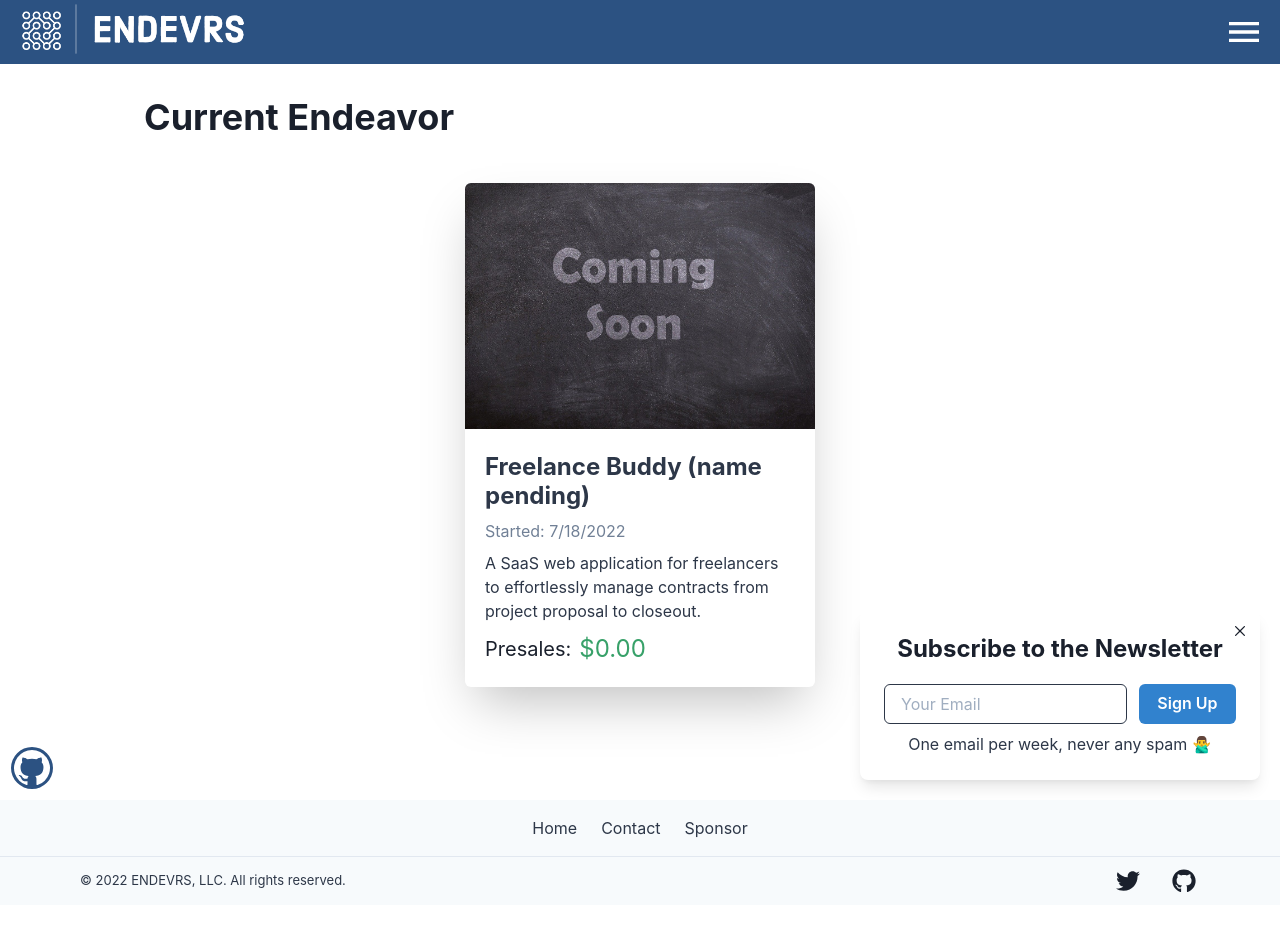
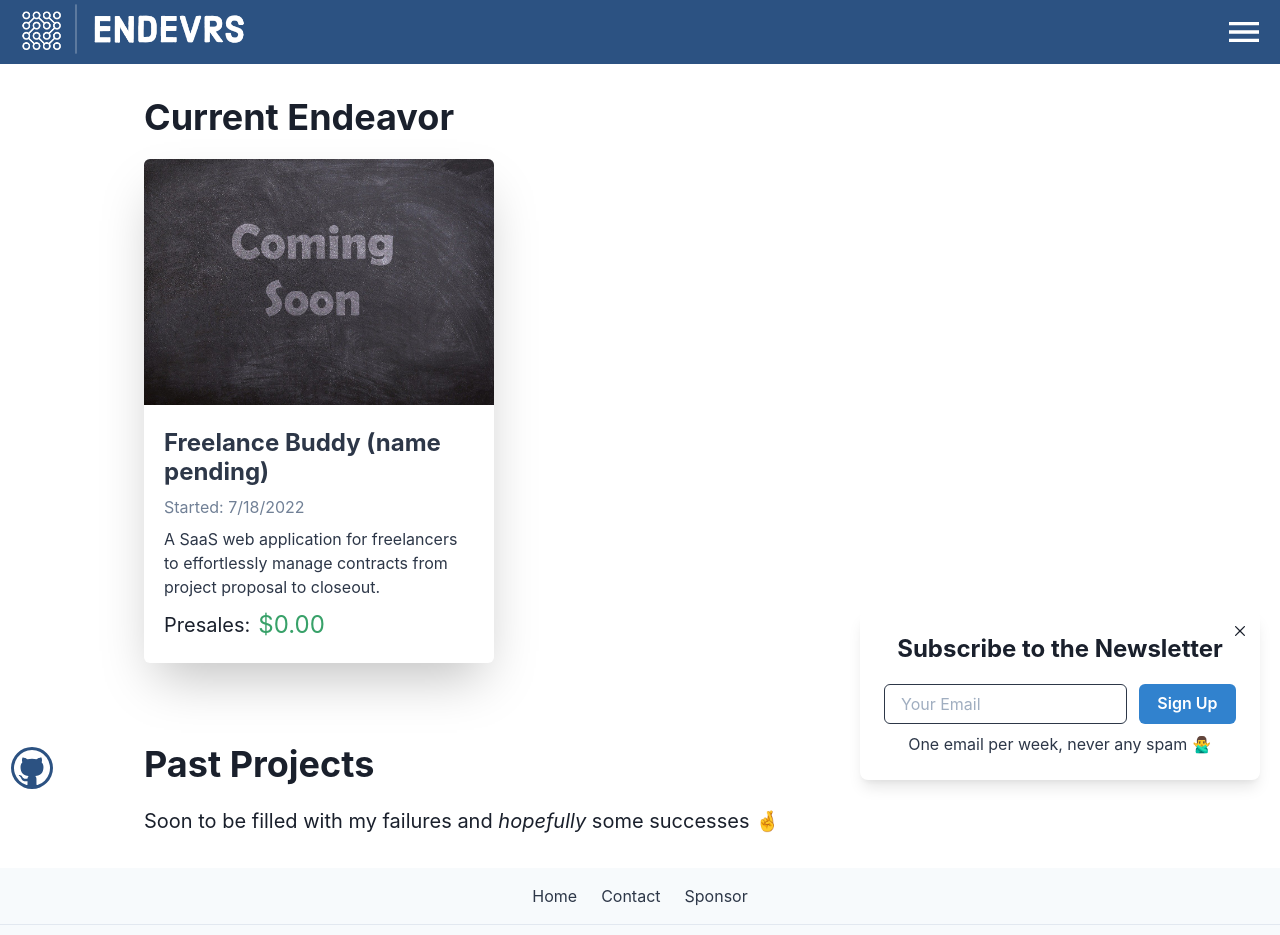
Before and after one commit to Seth-McKilla/mckilla-dot-dev-old, a Next.js app: page /projects in a window 1280 px wide. Shown: the top 935 px of the page. Before the commit the page ends 905 px from the top, so only its background shows below. Built offline with nearby package versions, Linux system fonts and the light colour scheme.

Commit message:
Add past projects section (#7)

```diff
--- a/components/CardPost.tsx
+++ b/components/CardPost.tsx
@@ -23,7 +23,7 @@ export default function CardPost({ slug, meta }: Post) {
       <Link href={`/posts/${slug}`}>
         <Box
           as={motion.div}
-          maxW={{ base: 300, sm: 350 }}
+          maxW={{ base: "auto", sm: 350 }}
           w="full"
           bg={useColorModeValue("white", "gray.900")}
           boxShadow="2xl"
--- a/components/CardProject.tsx
+++ b/components/CardProject.tsx
@@ -1,13 +1,6 @@
 import Link from "next/link";
 import Image from "next/image";
-import {
-  Box,
-  Center,
-  Heading,
-  Text,
-  Stack,
-  useColorModeValue,
-} from "@chakra-ui/react";
+import { Box, Heading, Text, Stack, useColorModeValue } from "@chakra-ui/react";
 import { motion } from "framer-motion";
 
 import type { Project } from "types";
@@ -21,11 +14,10 @@ export default function CardProject({
   revenueAmount,
 }: Project) {
   return (
-    <Center py={6}>
     <Link href={`/projects/${name}`}>
       <Box
         as={motion.div}
-          maxW={{ base: 300, sm: 350 }}
+        maxW={{ base: "auto", sm: 350 }}
         w="full"
         bg={useColorModeValue("white", "gray.900")}
         boxShadow="2xl"
@@ -72,6 +64,5 @@ export default function CardProject({
         </Stack>
       </Box>
     </Link>
-    </Center>
   );
 }
--- a/components/CardSubscribe.tsx
+++ b/components/CardSubscribe.tsx
@@ -72,7 +72,6 @@ export default function CardSubscribe({ showCloseButton = true }: Props) {
       top={{ base: 0, sm: "auto" }}
       bottom={{ base: "auto", sm: 5 }}
       right={{ base: "auto", sm: 5 }}
-      left={{ base: "auto", sm: "auto" }}
       width={{ base: "100%", sm: "auto" }}
       align="center"
       justify="center"
--- a/pages/posts/index.tsx
+++ b/pages/posts/index.tsx
@@ -25,13 +25,9 @@ const Posts: NextPage<Props> = ({ posts }) => (
       <CardSubscribe />
       <Container maxW="container.lg">
         <Heading
-          mt={{ base: 3, sm: 0 }}
+          mt={{ base: 8, sm: 0 }}
           fontSize={{ base: "3xl", sm: "4xl" }}
           mb={{ base: 0, sm: 5 }}
-          textAlign={{
-            base: "center",
-            sm: "left",
-          }}
         >
           {"Featured Posts"}
         </Heading>
--- a/pages/projects/[name].tsx
+++ b/pages/projects/[name].tsx
@@ -14,8 +14,8 @@ const Projects: NextPage = () => {
   return (
     <BasicLayout
       meta={{
-        title: "ENDEVRS | Projects",
-        description: "A collection of my current and past projects.",
+        title: `ENDEVRS | ${name}`,
+        description: "My current endeavor.",
         cardImage: "/images/seth-headshot.png",
       }}
     >
--- a/pages/projects/index.tsx
+++ b/pages/projects/index.tsx
@@ -26,17 +26,26 @@ const Projects: NextPage<Props> = ({ projects }) => {
         <CardSubscribe />
         <Container maxW="container.lg">
           <Heading
-            mt={{ base: 3, sm: 0 }}
+            mt={{ base: 8, sm: 0 }}
             fontSize={{ base: "3xl", sm: "4xl" }}
-            mb={{ base: 0, sm: 5 }}
-            textAlign={{
-              base: "center",
-              sm: "left",
-            }}
+            mb={5}
           >
             {"Current Endeavor"}
           </Heading>
           <CardProject {...currentProject} />
+          <Heading mt={20} fontSize={{ base: "3xl", sm: "4xl" }} mb={5}>
+            {"Past Projects"}
+          </Heading>
+          <Text
+            fontSize={{
+              base: "lg",
+              md: "xl",
+            }}
+          >
+            {"Soon to be filled with my failures and "}
+            <em>hopefully</em>
+            {" some successes 🤞"}
+          </Text>
         </Container>
         <LinkGitHubSource path="projects/index.tsx" />
       </Flex>
```
Lines whose indentation alone changed are shown as unchanged.
